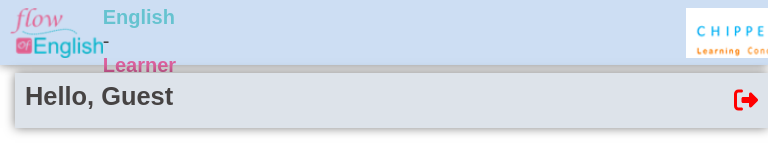
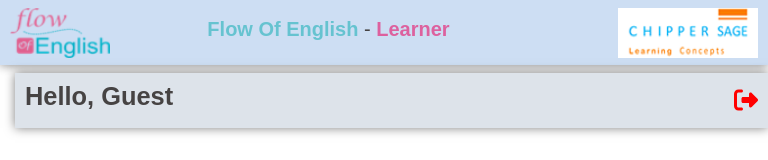
Before and after one commit to Manjup96/quiz-app, a React (Create React App) app: page /dashboard in a window 768 px wide. Shown: the top 160 px of the page. Built offline with nearby package versions, Linux system fonts and the light colour scheme; no server answers; the database is empty; what @react-pdf/renderer would draw is missing.

Commit message:
Saikrushna

```diff
--- a/src/Styles/AdminHeader.css
+++ b/src/Styles/AdminHeader.css
@@ -37,7 +37,7 @@
 .chipper-logo{
   height: 50px;
   width: 140px;
-  margin-left: 510px;
+  margin-left: 71px;
 }
 
 @media (min-width: 768px) and (max-width: 1023px) {
@@ -64,6 +64,6 @@
   position: fixed;
 }
 .englishheading {
-  margin-left: 100px;
+  margin-left: 418px;
 }
 }
```
